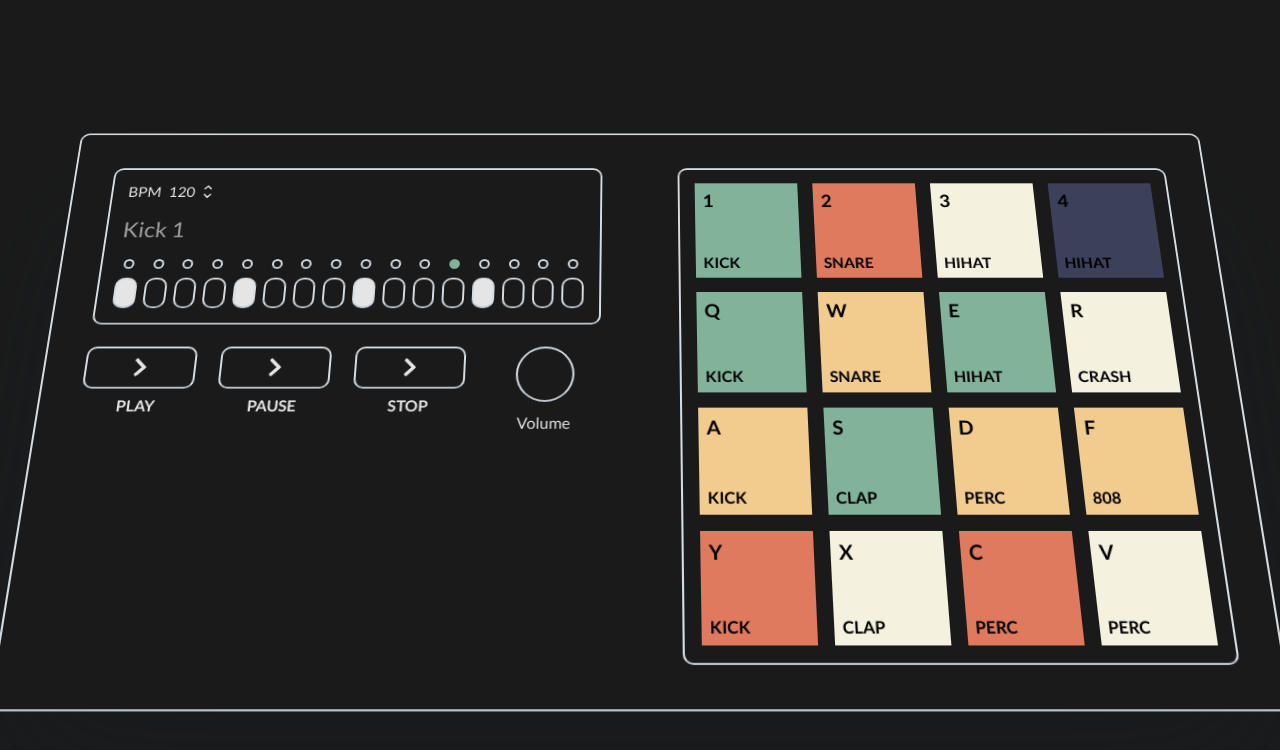
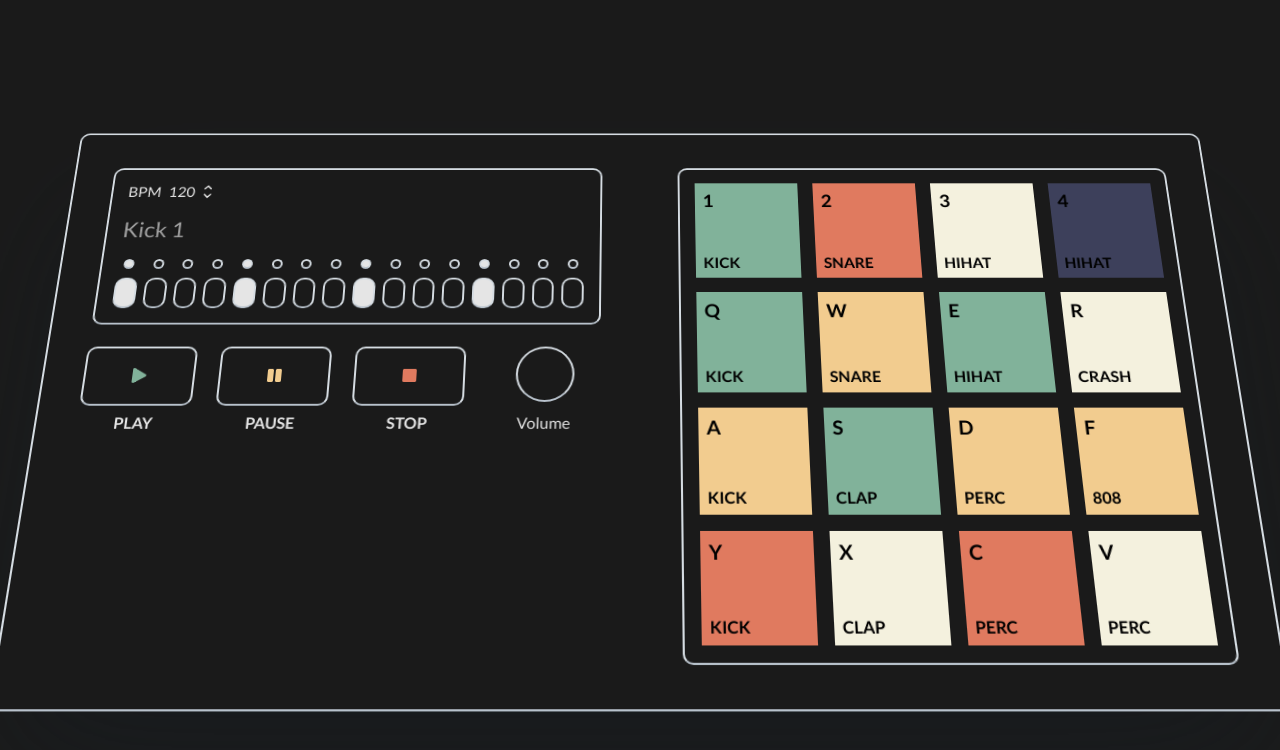
Before and after one commit to makucode/beatify, a React (Create React App) app: page / in a window 1280 px wide. Shown: the top 750 px of the page. Built offline with nearby package versions, Linux system fonts and the light colour scheme.

Commit message:
added new transport icons

```diff
--- a/src/components/controls/Transport.jsx
+++ b/src/components/controls/Transport.jsx
@@ -1,7 +1,9 @@
 import React, { useContext } from "react";
 import { SequencerContext } from "../../contexts/SequencerContext";
 import styles from "../../styles/controls/Transport.module.scss";
-import ChevronIcon from "../icons/ChevronIcon";
+import PauseIcon from "../icons/PauseIcon";
+import PlayIcon from "../icons/PlayIcon";
+import StopIcon from "../icons/StopIcon";
 import Volume from "./transport/Volume";
 
 const Transport = () => {
@@ -11,31 +13,31 @@ const Transport = () => {
         <div className={styles.Transport}>
             <div className={styles.TransportButtonWrapper}>
                 <button
-                    className={styles.TransportButton}
+                    className={styles.TransportButton + " " + styles.Play}
                     onClick={() => setIsPlaying(true)}
                 >
-                    <ChevronIcon />
+                    <PlayIcon />
                 </button>
                 <span className={styles.ButtonLabel}>Play</span>
             </div>
             <div className={styles.TransportButtonWrapper}>
                 <button
-                    className={styles.TransportButton}
+                    className={styles.TransportButton + " " + styles.Pause}
                     onClick={() => setIsPlaying(false)}
                 >
-                    <ChevronIcon />
+                    <PauseIcon />
                 </button>
                 <span className={styles.ButtonLabel}>Pause</span>
             </div>
             <div className={styles.TransportButtonWrapper}>
                 <button
-                    className={styles.TransportButton}
+                    className={styles.TransportButton + " " + styles.Stop}
                     onClick={() => {
                         setIsPlaying(false);
                         setPosition(0);
                     }}
                 >
-                    <ChevronIcon />
+                    <StopIcon />
                 </button>
                 <span className={styles.ButtonLabel}>Stop</span>
             </div>
--- a/src/components/controls/display/Sequencer.jsx
+++ b/src/components/controls/display/Sequencer.jsx
@@ -5,7 +5,8 @@ import styles from "../../../styles/controls/display/Sequencer.module.scss";
 
 const Sequencer = () => {
     const { selectedDrum } = useContext(SelectedDrumContext);
-    const { tracks, setTracks, position } = useContext(SequencerContext);
+    const { tracks, setTracks, position, isPlaying } =
+        useContext(SequencerContext);
     const sequence = tracks[selectedDrum.padKey] || [
         0, 0, 0, 0, 0, 0, 0, 0, 0, 0, 0, 0, 0, 0, 0, 0,
     ];
@@ -30,7 +31,9 @@ const Sequencer = () => {
                             " " +
                             (idx % 4 !== 0 ? "" : styles.FirstBeat) +
                             " " +
-                            (idx !== position ? "" : styles.PointerStepActive)
+                            (idx === position && (isPlaying || position !== 0)
+                                ? styles.PointerStepActive
+                                : "")
                         }
                     ></span>
                 ))}
--- /dev/null
+++ b/src/components/icons/PauseIcon.jsx
@@ -0,0 +1,19 @@
+import React from "react";
+
+const PauseIcon = () => {
+    return (
+        <svg
+            aria-hidden="true"
+            focusable="false"
+            data-prefix="fas"
+            data-icon="pause"
+            role="img"
+            xmlns="http://www.w3.org/2000/svg"
+            viewBox="0 0 448 512"
+        >
+            <path d="M144 479H48c-26.5 0-48-21.5-48-48V79c0-26.5 21.5-48 48-48h96c26.5 0 48 21.5 48 48v352c0 26.5-21.5 48-48 48zm304-48V79c0-26.5-21.5-48-48-48h-96c-26.5 0-48 21.5-48 48v352c0 26.5 21.5 48 48 48h96c26.5 0 48-21.5 48-48z" />
+        </svg>
+    );
+};
+
+export default PauseIcon;
--- /dev/null
+++ b/src/components/icons/PlayIcon.jsx
@@ -0,0 +1,19 @@
+import React from "react";
+
+const PlayIcon = () => {
+    return (
+        <svg
+            aria-hidden="true"
+            focusable="false"
+            data-prefix="fas"
+            data-icon="play"
+            role="img"
+            xmlns="http://www.w3.org/2000/svg"
+            viewBox="0 0 448 512"
+        >
+            <path d="M424.4 214.7L72.4 6.6C43.8-10.3 0 6.1 0 47.9V464c0 37.5 40.7 60.1 72.4 41.3l352-208c31.4-18.5 31.5-64.1 0-82.6z" />
+        </svg>
+    );
+};
+
+export default PlayIcon;
--- /dev/null
+++ b/src/components/icons/StopIcon.jsx
@@ -0,0 +1,19 @@
+import React from "react";
+
+const StopIcon = () => {
+    return (
+        <svg
+            aria-hidden="true"
+            focusable="false"
+            data-prefix="fas"
+            data-icon="stop"
+            role="img"
+            xmlns="http://www.w3.org/2000/svg"
+            viewBox="0 0 448 512"
+        >
+            <path d="M400 32H48C21.5 32 0 53.5 0 80v352c0 26.5 21.5 48 48 48h352c26.5 0 48-21.5 48-48V80c0-26.5-21.5-48-48-48z" />
+        </svg>
+    );
+};
+
+export default StopIcon;
--- a/src/contexts/SequencerContext.js
+++ b/src/contexts/SequencerContext.js
@@ -23,7 +23,7 @@ export const SequencerProvider = ({ children }) => {
         v: [0, 0, 0, 0, 0, 0, 0, 0, 0, 0, 0, 0, 0, 0, 0, 0],
     });
     const [position, setPosition] = useState(0);
-    const [isPlaying, setIsPlaying] = useState(true);
+    const [isPlaying, setIsPlaying] = useState(false);
     const [bpm, setBpm] = useBpm();
 
     const [intervalID, setIntervalID] = useState("");
--- a/src/styles/controls/Transport.module.scss
+++ b/src/styles/controls/Transport.module.scss
@@ -18,7 +18,7 @@
 .TransportButton {
     box-sizing: border-box;
     width: 100%;
-    height: 50%;
+    height: 100%;
     background-color: transparent;
     color: $light;
     cursor: pointer;
@@ -34,9 +34,29 @@
     border-color: $borderColor;
 
     svg {
-        fill: $light;
         width: 14px;
     }
+}
+
+.Play {
+    svg {
+        fill: $green;
+    }
+}
+.Pause {
+    svg {
+        fill: $yellow;
+    }
+}
+.Stop {
+    svg {
+        fill: $orange;
+    }
+}
+
+.TransportButton:active {
+    box-shadow: $glow;
+    filter: brightness(1.1);
 }
 
 .ButtonLabel {
--- a/src/styles/controls/display/Sequencer.module.scss
+++ b/src/styles/controls/display/Sequencer.module.scss
@@ -23,6 +23,10 @@
     height: 7px;
     width: 7px;
     transition: $transNormal;
+}
+
+.FirstBeat {
+    background-color: $light;
 }
 
 .PointerStepActive {
--- a/src/styles/globals.scss
+++ b/src/styles/globals.scss
@@ -11,6 +11,7 @@ $mid: #a0a0a0;
 $dark: #1a1a1a;
 $green: #81b29a;
 $orange: #e07a5f;
+$yellow: #f2cc8f;
 
 // Borders
 
```
